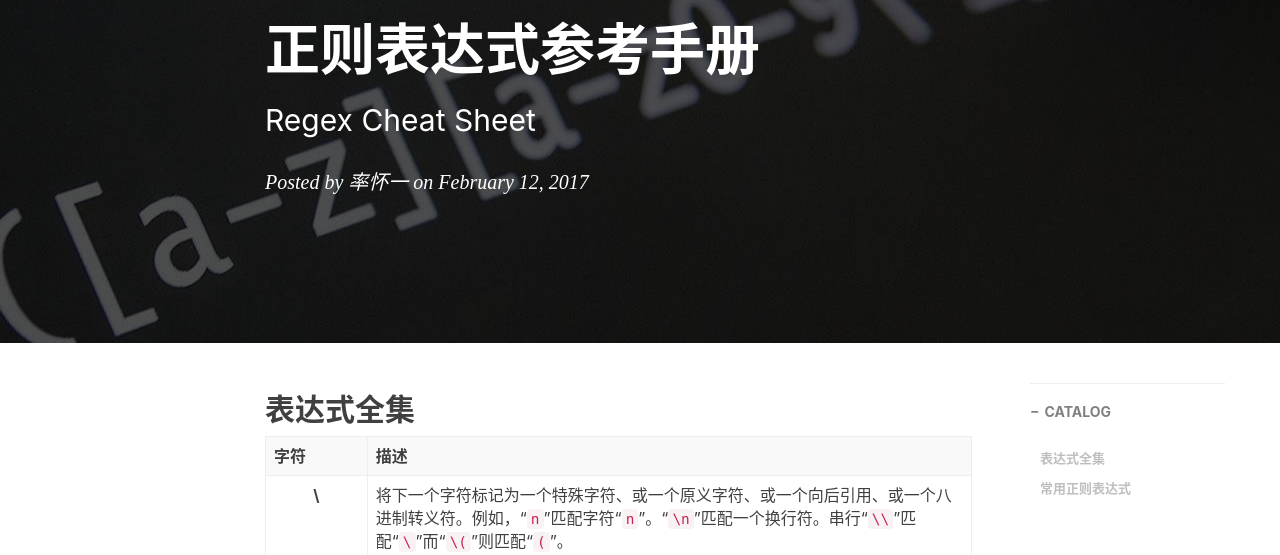
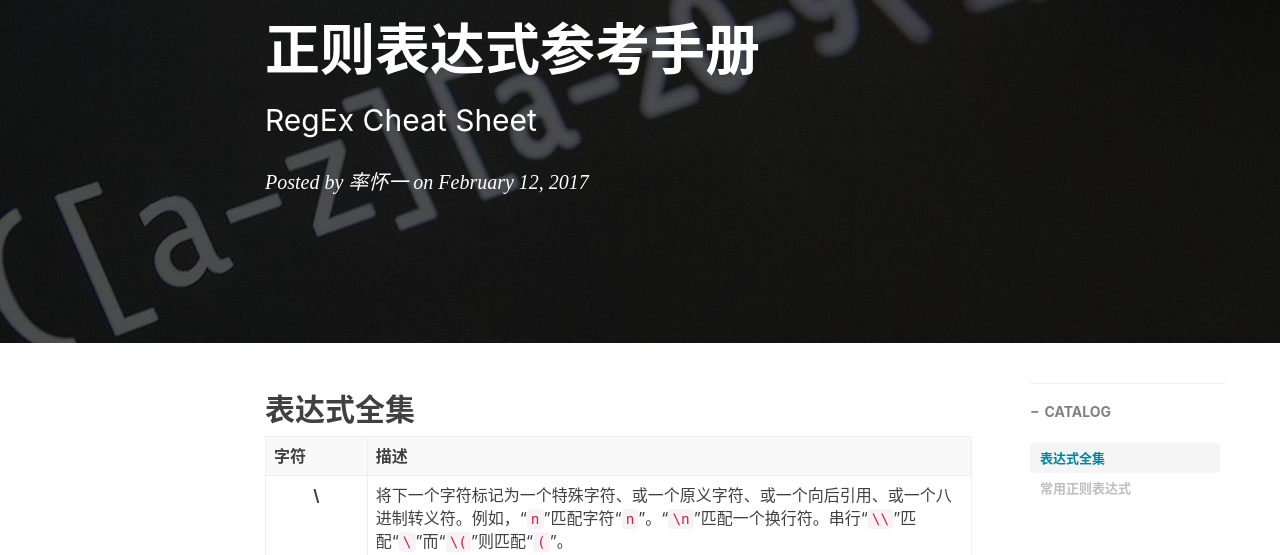
Before and after one commit to S-H-Y-GitHub/S-H-Y-GitHub.github.io, a Jekyll site: the page built from _posts/2017-02-12-regex-cheat-sheet.html, in a window 1280 px wide and 900 px high. Shown: the part 180-735 px from the top of the window. Built offline with Jekyll 4.4.1, drawn with Linux system fonts in a browser that asks for light colours; nearby versions of some CDN libraries; comment, search, counter and statistics services are not loaded; some of the changed lines change nothing that is shown.

Commit message:
修复目录

```diff
--- a/_posts/2017-02-12-regex-cheat-sheet.html
+++ b/_posts/2017-02-12-regex-cheat-sheet.html
@@ -1,7 +1,7 @@
 ---
 layout:     post
 title:      "正则表达式参考手册"
-subtitle:   "Regex Cheat Sheet"
+subtitle:   "RegEx Cheat Sheet"
 date:       2017/2/12
 author:     "率怀一"
 header-img: "img/in-post/2017-02-12-regex-cheat-sheet/post-bg.jpg"
@@ -11,7 +11,7 @@ tags:
     - 学习笔记
 ---
 
-<h2>表达式全集</h2>
+<h2 id="section1">表达式全集</h2>
 <table class="table table-striped table-bordered table-hover">
   <tbody>
     <tr>
@@ -188,8 +188,8 @@ tags:
     </tr>
   </tbody>
 </table>
-<br />
-<h2>常用正则表达式</h2>
+<br>
+<h2 id="section2">常用正则表达式</h2>
 <table class="table table-striped table-bordered table-hover">
   <tr>
     <th width="10%">用户名</th>
```
